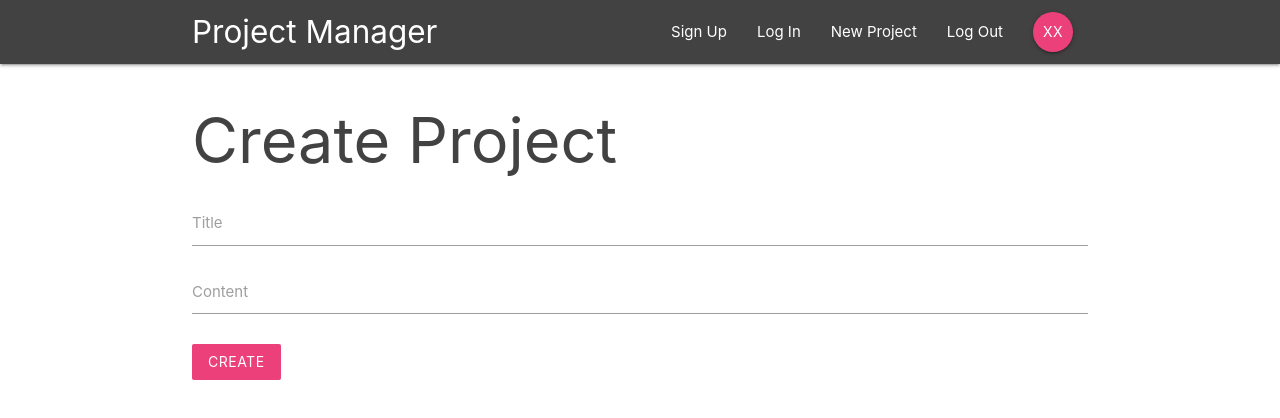
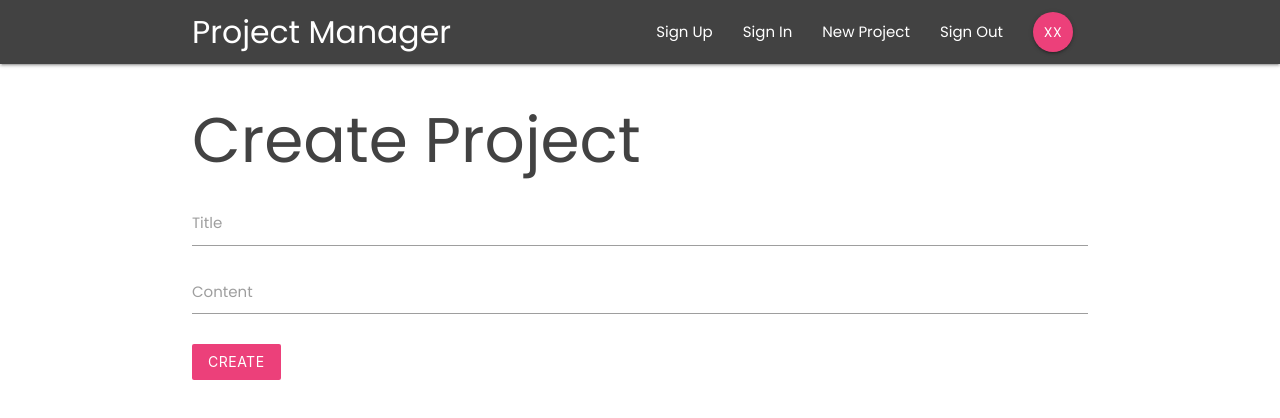
Before and after one commit to Konolin/project-manager, a React (Vite) app: page /create-project in a window 1280 px wide. Shown: the top 418 px of the page. Built offline with nearby package versions, Linux system fonts and the light colour scheme.

Commit message:
Small fixes

```diff
--- a/src/components/layout/SignedInLinks.jsx
+++ b/src/components/layout/SignedInLinks.jsx
@@ -3,9 +3,9 @@
 export default function SignedInLinks() {
     return (
         <ul className="right">
-            <li><NavLink to='/'>New Project</NavLink></li>
-            <li><NavLink to='/'>Log Out</NavLink></li>
-            <li><NavLink to='/' className="btn btn-floating pink lighten-1">XX</NavLink></li>
+            <li><NavLink to="/create-project">New Project</NavLink></li>
+            <li><NavLink to="/">Sign Out</NavLink></li>
+            <li><NavLink to="/" className="btn btn-floating pink lighten-1">XX</NavLink></li>
         </ul>
     );
 }
--- a/src/components/layout/SignedOutLinks.jsx
+++ b/src/components/layout/SignedOutLinks.jsx
@@ -3,8 +3,8 @@
 export default function SignedOutLinks() {
     return (
         <ul className="right">
-            <li><NavLink to='/'>Sign Up</NavLink></li>
-            <li><NavLink to='/'>Log In</NavLink></li>
+            <li><NavLink to="/signup">Sign Up</NavLink></li>
+            <li><NavLink to="/signin">Sign In</NavLink></li>
         </ul>
     );
 }
--- a/src/index.css
+++ b/src/index.css
@@ -0,0 +1,19 @@
+@import url("https://fonts.googleapis.com/css2?family=Poppins:ital,wght@0,100;0,200;0,300;0,400;0,500;0,600;0,700;0,800;0,900;1,100;1,200;1,300;1,400;1,500;1,600;1,700;1,800;1,900&display=swap");
+
+html {
+    min-height: 100%;
+}
+
+body {
+    margin: 0;
+    padding: 0;
+    font-family: "Poppins", sans-serif;
+    min-height: 100%;
+}
+
+input[type=text]:not(.browser-default):focus:not([readonly]),
+input[type=email]:not(.browser-default):focus:not([readonly]),
+input[type=password]:not(.browser-default):focus:not([readonly]),
+textarea.materialize-textarea:focus:not([readonly]) {
+    border-color: red;
+}
```
